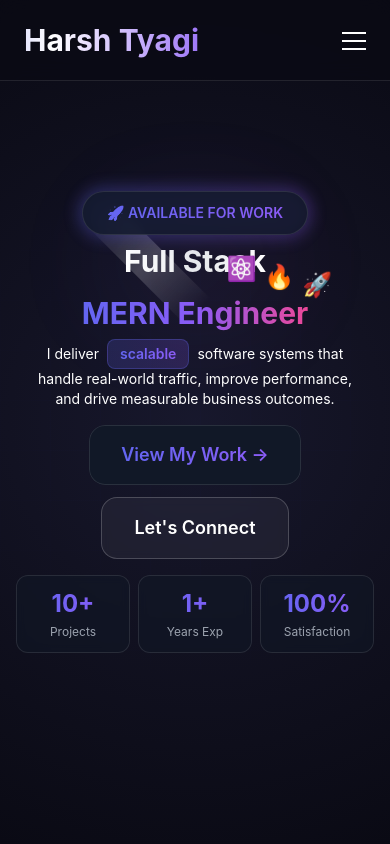
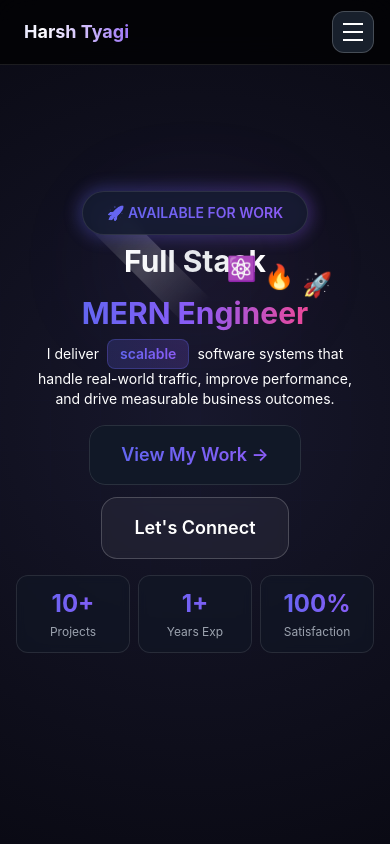
Before and after one commit to Harshit2539/3D_Portfolio, a React (Vite) app: page / in a window 390 px wide. Shown: the top 844 px of the page. Built offline with nearby package versions, Linux system fonts and the light colour scheme.

Commit message:
Fix mobile responsiveness and performance optimizations

```diff
--- a/src/components/Navbar.jsx
+++ b/src/components/Navbar.jsx
@@ -14,21 +14,16 @@
 export default function Navbar() {
   const [isOpen, setIsOpen] = useState(false);
   const [activeSection, setActiveSection] = useState("hero");
+  const [scrolled, setScrolled] = useState(false);
 
   const navRef = useRef(null);
   const logoRef = useRef(null);
   const itemsRef = useRef([]);
 
-
-  // Removed custom cursor for better performance
-
-  /* =========================
-     Initial Animations
-  ========================== */
   useEffect(() => {
     if (!navRef.current) return;
 
-    // Simple initial animations without complex GSAP context
+    // Initial animations
     gsap.fromTo(logoRef.current,
       { y: -20, opacity: 0 },
       { y: 0, opacity: 1, duration: 0.8, ease: "power2.out" }
@@ -39,22 +34,17 @@
       { y: 0, opacity: 1, duration: 0.6, stagger: 0.1, delay: 0.3, ease: "power2.out" }
     );
 
-    // Simple scroll listener instead of ScrollTrigger
+    // Enhanced scroll listener
     const handleScroll = () => {
-      if (navRef.current) {
-        const scrolled = window.scrollY > 50;
-        navRef.current.style.backgroundColor = scrolled
-          ? 'rgba(10,10,20,0.95)'
-          : 'rgba(10,10,20,0.7)';
-      }
+      const isScrolled = window.scrollY > 20;
+      setScrolled(isScrolled);
     };
 
     window.addEventListener('scroll', handleScroll, { passive: true });
 
-    // Improved intersection observer for active sections
+    // Intersection observer for active sections
     const observer = new IntersectionObserver(
       (entries) => {
-        // Find the entry with the largest intersection ratio
         let maxRatio = 0;
         let activeEntry = null;
 
@@ -65,7 +55,6 @@
           }
         });
 
-        // Update active section if we have a valid entry
         if (activeEntry && activeEntry.intersectionRatio > 0.1) {
           setActiveSection(activeEntry.target.id);
         }
@@ -91,10 +80,9 @@
         const targetElement = document.getElementById(targetId);
 
         if (targetElement) {
-          // Immediately update active section
           setActiveSection(targetId);
+          setIsOpen(false); // Close mobile menu
 
-          // Smooth scroll to target
           targetElement.scrollIntoView({
             behavior: 'smooth',
             block: 'start'
@@ -113,7 +101,6 @@
       window.removeEventListener('scroll', handleScroll);
       observer.disconnect();
 
-      // Clean up nav click listeners
       const navLinks = document.querySelectorAll('nav a[href^="#"]');
       navLinks.forEach(link => {
         link.removeEventListener('click', handleNavClick);
@@ -121,52 +108,37 @@
     };
   }, []);
 
-  /* =========================
-     Mobile Menu
-  ========================== */
   const toggleMenu = () => {
-    const newState = !isOpen;
-    setIsOpen(newState);
-
-    const overlay = document.querySelector(".mobile-menu-overlay");
-    if (overlay) {
-      gsap.to(overlay, {
-        clipPath: newState
-          ? "circle(150% at 90% 40px)"
-          : "circle(0% at 90% 40px)",
-        duration: 0.5,
-        ease: "power2.inOut",
-      });
-    }
+    setIsOpen(!isOpen);
   };
 
   return (
     <>
-
-
       <nav
         ref={navRef}
-        className="fixed top-0 left-0 right-0 z-50 w-full border-b border-white/10"
-        style={{
-          background: "rgba(10,10,20,0.9)",
-          backdropFilter: "blur(10px)",
-          WebkitBackdropFilter: "blur(10px)",
-          minHeight: "80px",
-        }}
+        className={`fixed top-0 left-0 right-0 z-50 w-full transition-all duration-300 ${
+          scrolled
+            ? 'bg-black/90 backdrop-blur-xl border-b border-primary/30 shadow-2xl shadow-primary/10'
+            : 'bg-black/70 backdrop-blur-lg border-b border-white/10'
+        }`}
       >
-        <div className="mx-auto max-w-7xl px-6">
-          <div className="flex h-20 items-center justify-between relative z-10">
+        <div className="mx-auto max-w-7xl px-4 sm:px-6 lg:px-8">
+          <div className="flex h-16 sm:h-18 md:h-20 items-center justify-between">
+
             {/* Logo */}
-            <div ref={logoRef} className="relative">
-              <h1 className="text-3xl font-bold">
-                <span className="animate-gradient-x bg-gradient-to-r from-primary via-white to-secondary bg-clip-text text-transparent">
+            <div ref={logoRef} className="relative flex-shrink-0 z-50">
+              <div className="relative group">
+                <div className="absolute -inset-2 bg-gradient-to-r from-primary/30 to-secondary/30 rounded-xl blur opacity-0 group-hover:opacity-100 transition-opacity duration-300" />
+                <h1 className="relative text-lg sm:text-xl md:text-2xl lg:text-3xl font-bold px-2 py-1">
+                  <span className="bg-gradient-to-r from-primary via-white to-secondary bg-clip-text text-transparent animate-gradient-x">
                     Harsh Tyagi
                   </span>
                 </h1>
               </div>
+            </div>
 
-            {/* Desktop Nav */}
-            <div className="hidden lg:flex gap-2">
+            {/* Desktop Navigation */}
+            <div className="hidden md:flex items-center space-x-1 lg:space-x-2">
               {navItems.map((item, i) => {
                 const active = activeSection === item.href.substring(1);
                 return (
@@ -176,71 +148,103 @@
                       if (el) itemsRef.current[i] = el;
                     }}
                     href={item.href}
-                    className={`relative rounded-xl px-4 py-2 text-sm font-medium transition-all duration-200 ${
+                    className={`relative group px-3 lg:px-4 py-2 rounded-xl text-sm lg:text-base font-medium transition-all duration-300 ${
                       active
-                          ? "bg-primary/20 text-white border border-primary/50"
-                          : "text-gray-300 hover:text-white hover:bg-white/5"
-                      }
-                    `}
-                    style={{
-                      minWidth: '80px',
-                      textAlign: 'center',
-                      display: 'block',
-                      visibility: 'visible',
-                      opacity: 1,
-                      zIndex: 100
-                    }}
+                        ? "text-white"
+                        : "text-gray-300 hover:text-white"
+                    }`}
                   >
-                    {item.name}
+                    {/* Active background */}
+                    {active && (
+                      <div className="absolute inset-0 bg-gradient-to-r from-primary/30 to-secondary/30 rounded-xl border border-primary/50" />
+                    )}
+
+                    {/* Hover background */}
+                    <div className="absolute inset-0 bg-white/5 rounded-xl opacity-0 group-hover:opacity-100 transition-opacity duration-300" />
+
+                    {/* Text */}
+                    <span className="relative z-10">{item.name}</span>
+
+                    {/* Active indicator */}
+                    {active && (
+                      <div className="absolute -bottom-1 left-1/2 transform -translate-x-1/2 w-1 h-1 bg-primary rounded-full" />
+                    )}
                   </a>
                 );
               })}
             </div>
 
-            {/* Mobile Button */}
+            {/* Mobile Menu Button */}
             <button
               onClick={toggleMenu}
-              className="lg:hidden relative h-12 w-12"
+              className="md:hidden relative z-50 p-2 rounded-xl bg-gray-800/80 border border-white/20 backdrop-blur-sm"
             >
+              <div className="w-6 h-6 flex flex-col justify-center items-center">
                 <span
-                className={`absolute h-0.5 w-6 bg-white transition ${
-                  isOpen ? "rotate-45" : "-translate-y-2"
+                  className={`block h-0.5 w-5 bg-white transition-all duration-300 ${
+                    isOpen ? "rotate-45 translate-y-0" : "-translate-y-1.5"
                   }`}
                 />
                 <span
-                className={`absolute h-0.5 w-6 bg-white transition ${
+                  className={`block h-0.5 w-5 bg-white transition-all duration-300 ${
                     isOpen ? "opacity-0" : "opacity-100"
                   }`}
                 />
                 <span
-                className={`absolute h-0.5 w-6 bg-white transition ${
-                  isOpen ? "-rotate-45" : "translate-y-2"
+                  className={`block h-0.5 w-5 bg-white transition-all duration-300 ${
+                    isOpen ? "-rotate-45 -translate-y-0" : "translate-y-1.5"
                   }`}
                 />
+              </div>
             </button>
           </div>
         </div>
 
         {/* Mobile Menu */}
         <div
-          className="mobile-menu-overlay fixed inset-0 z-40 lg:hidden"
-          style={{
-            clipPath: "circle(0% at 90% 40px)",
-            background:
-              "radial-gradient(circle at top right, rgba(20,20,40,.98), rgba(10,10,20,.95))",
-          }}
+          className={`md:hidden fixed inset-0 z-40 ${
+            isOpen ? "block" : "hidden"
+          }`}
         >
-          <div className="flex h-full flex-col items-center justify-center gap-8">
-            {navItems.map((item) => (
+          {/* Backdrop */}
+          <div
+            className="absolute inset-0 bg-black/95"
+            onClick={toggleMenu}
+          />
+
+          {/* Menu Content */}
+          <div className="relative h-full flex flex-col justify-center items-center px-6">
+            <div className="w-full max-w-sm space-y-4">
+              {navItems.map((item, index) => {
+                const active = activeSection === item.href.substring(1);
+                return (
                   <a
                     key={item.name}
                     href={item.href}
-                onClick={toggleMenu}
-                className="text-4xl font-bold text-white/80 hover:text-white transition-colors duration-300"
+                    className={`block w-full text-center py-4 px-6 rounded-xl text-xl font-bold transition-all duration-300 ${
+                      active
+                        ? "bg-primary text-white shadow-lg"
+                        : "bg-gray-800 text-white hover:bg-gray-700"
+                    }`}
+                    style={{
+                      opacity: 1,
+                      visibility: 'visible',
+                      display: 'block',
+                      color: active ? '#ffffff' : '#ffffff',
+                      backgroundColor: active ? '#6366f1' : '#374151'
+                    }}
                   >
                     {item.name}
+                    {active && <span className="ml-2">●</span>}
                   </a>
-            ))}
+                );
+              })}
+            </div>
+
+            {/* Close hint */}
+            <div className="absolute bottom-8 text-white text-sm font-medium">
+              Tap anywhere to close
+            </div>
           </div>
         </div>
       </nav>
--- a/src/sections/Contact.jsx
+++ b/src/sections/Contact.jsx
@@ -373,7 +373,7 @@
         }} />
       </div>
 
-      <div className="max-w-7xl mx-auto px-4 sm:px-6 lg:px-8 relative z-10">
+      <div className="max-w-7xl mx-auto px-6 sm:px-8 lg:px-12 relative z-10">
         {/* Section Header */}
         <div className="text-center mb-16">
           {/* Animated floating message icon */}
@@ -408,7 +408,7 @@
           </div>
         </div>
 
-        <div className="grid lg:grid-cols-2 gap-12">
+        <div className="grid grid-cols-1 lg:grid-cols-2 gap-8 sm:gap-12">
           {/* Contact Information */}
           <div className="space-y-8">
             {/* Personal Intro Card */}
--- a/src/sections/Experience.jsx
+++ b/src/sections/Experience.jsx
@@ -318,7 +318,7 @@
 
           <h2
             ref={titleRef}
-            className="text-5xl md:text-7xl font-bold relative inline-block"
+            className="text-4xl md:text-7xl font-bold relative inline-block"
             style={{ opacity: 1, visibility: 'visible', display: 'block' }}
           >
             <span className="bg-gradient-to-r from-white via-gray-200 to-white bg-clip-text text-transparent">
```
Also changed, not shown: src/sections/Certificates.jsx (+4 -3 lines), src/sections/Projects.jsx (+4 -67 lines), 6 other files (tests, documents, lock files or other folders). Lines whose indentation alone changed are shown as unchanged.
